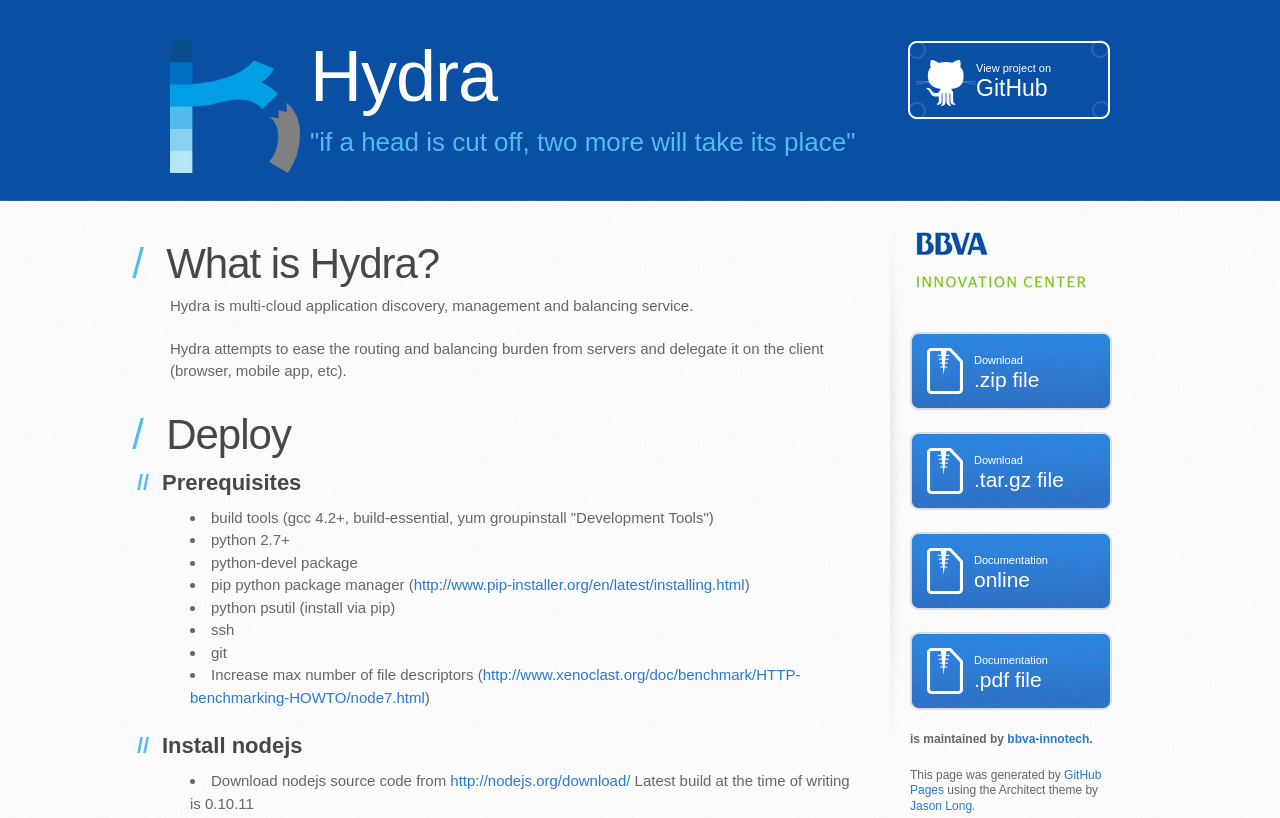
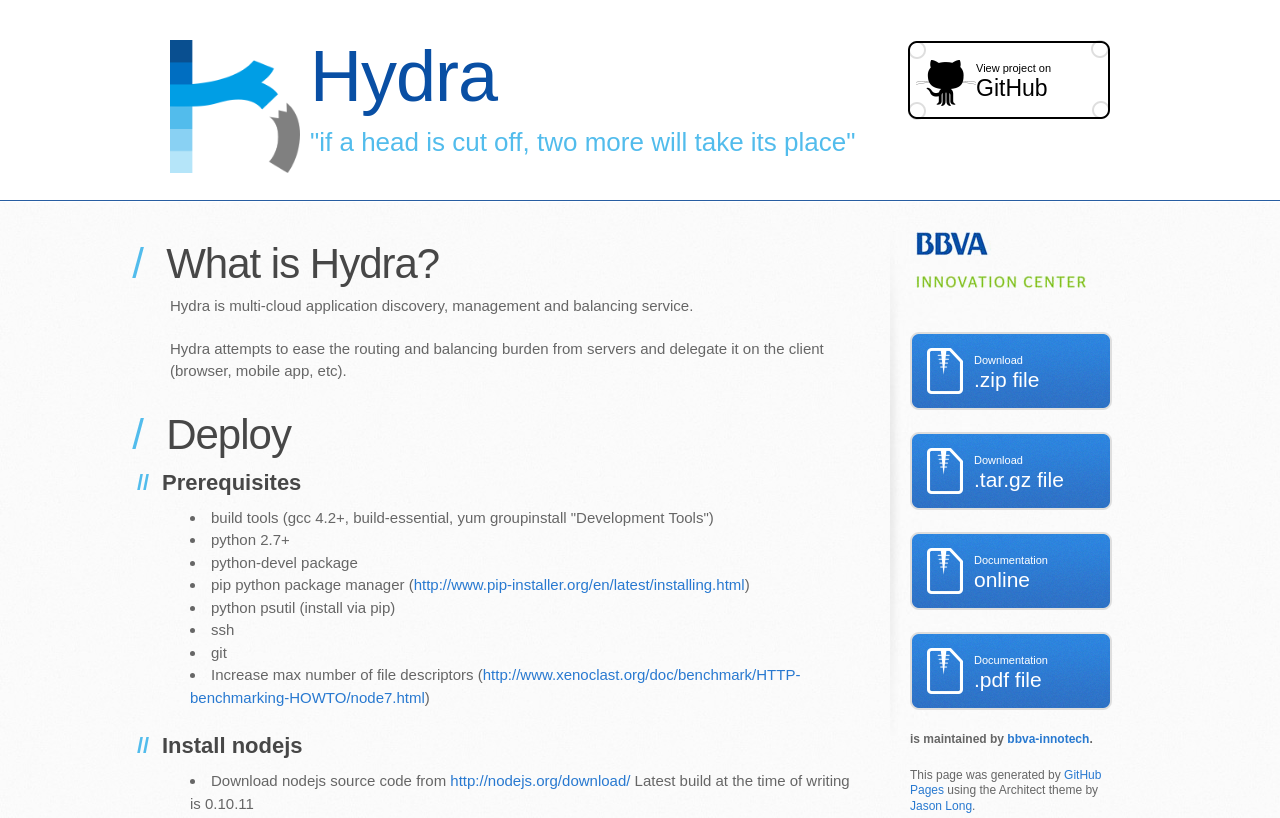
Before and after one commit to germanramos/hydra, a plain HTML site: page index.html in a window 1280 px wide. Shown: the top 818 px of the page. Drawn offline with Linux system fonts and the light colour scheme.

Commit message:
header to white

```diff
--- a/index.html
+++ b/index.html
@@ -23,7 +23,7 @@
       	<div id="headerText">
 	        <h1>Hydra</h1>
 	        <h2>&quot;if a head is cut off, two more will take its place&quot;</h2>
-	        <a href="https://github.com/bbva-innotech/hydra" class="button"><small>View project on</small>GitHub</a>
+	        <a href="https://github.com/bbva-innotech/hydra" class="button github"><small>View project on</small>GitHub</a>
         </div>
       </div>
     </header>
--- a/stylesheets/stylesheet.css
+++ b/stylesheets/stylesheet.css
@@ -68,14 +68,14 @@
   padding-bottom: 40px;
   font-family: 'Arial',Arial,Arial,serif;
   /*background: #2e7bcf url(../images/header-bg.jpg) 0 0 repeat-x;*/
-  background-color: rgb(09, 79, 164);
+  background-color: white;
   border-bottom: solid 1px #275da1;
 }
 
 header h1 {
   letter-spacing: -1px;
   font-size: 72px;
-  color: #fff;
+  color: rgb(09, 79, 164);
   line-height: 1;
   margin-bottom: 0.2em;
   width: 540px;
@@ -147,7 +147,7 @@
   position: absolute;
   right: 0;
   top: 0;
-  background: transparent url(../images/github-button.png) 0 0 no-repeat;
+  background: transparent url(../images/github-button-blue.png) 0 0 no-repeat;
 }
 aside a.button {
   width: 138px;
@@ -493,3 +493,7 @@
 .button.innovationLogo {
 	background: url("../images/innovationLogo.png") no-repeat scroll 0 0 transparent;
 }
+
+.button.github {
+	color: black;
+}
```
Also changed, not shown: images/github-button-blue.png (added).
